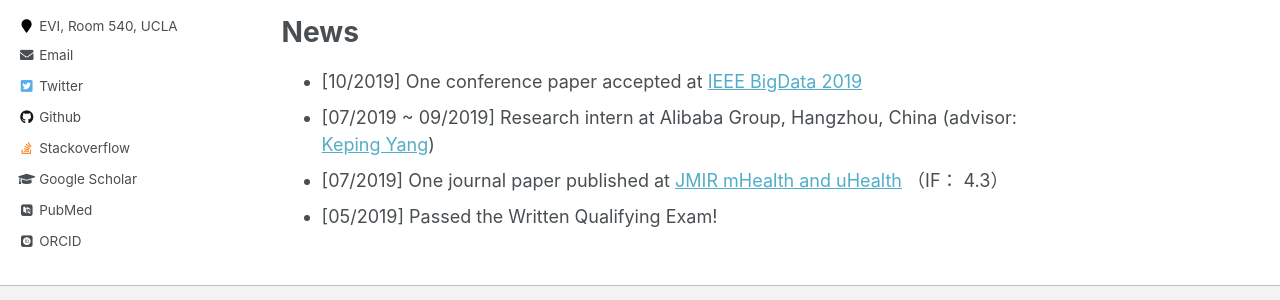
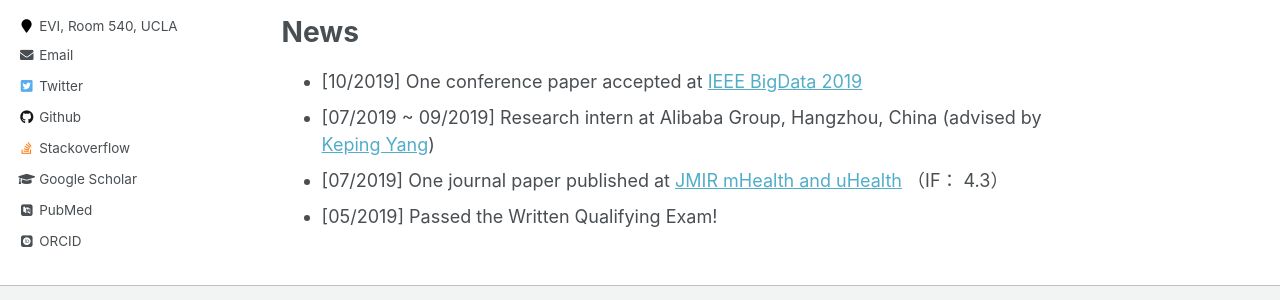
Before and after one commit to wenhaoz-fengcai/wenhaoz-fengcai.github.io, a Jekyll site: the page built from _pages/about.md, in a window 1280 px wide. Shown: the part 461-761 px from the top of the page. Built offline with Jekyll 4.4.1, drawn with Linux system fonts in a browser that asks for light colours; some web fonts are replaced.

Commit message:
update about

```diff
--- a/_pages/about.md
+++ b/_pages/about.md
@@ -16,6 +16,6 @@ Prior to joining UCLA, I received my MSc in Computer Science and another MSc in
 News
 ======
 * [10/2019] One conference paper accepted at [IEEE BigData 2019](http://bigdataieee.org/BigData2019/)
-* [07/2019 ~ 09/2019] Research intern at Alibaba Group, Hangzhou, China (advisor: [Keping Yang](https://www.researchgate.net/scientific-contributions/2142923765_Keping_Yang))
+* [07/2019 ~ 09/2019] Research intern at Alibaba Group, Hangzhou, China (advised by [Keping Yang](https://www.researchgate.net/scientific-contributions/2142923765_Keping_Yang))
 * [07/2019] One journal paper published at [JMIR mHealth and uHealth](https://mhealth.jmir.org/) （IF： 4.3）
 * [05/2019] Passed the Written Qualifying Exam!
```
